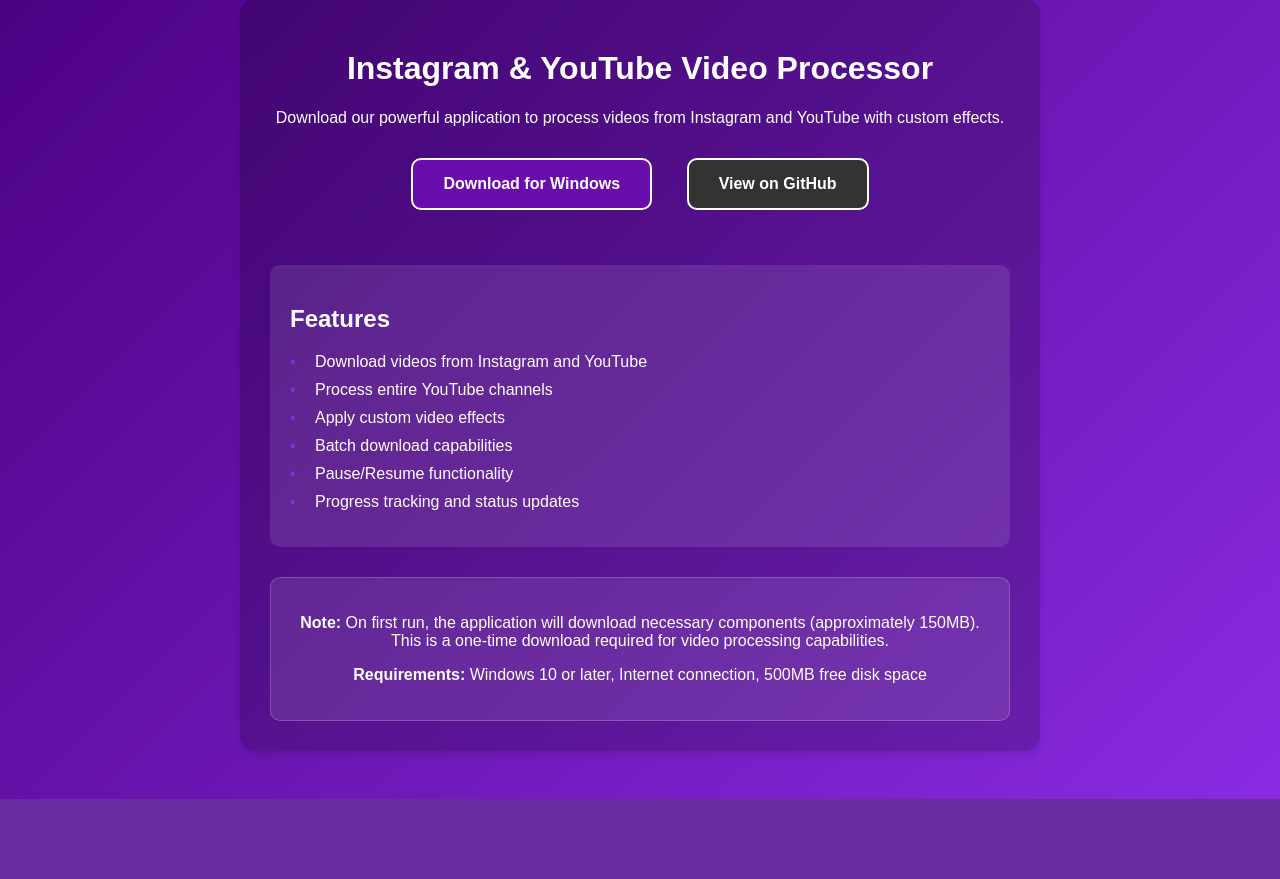
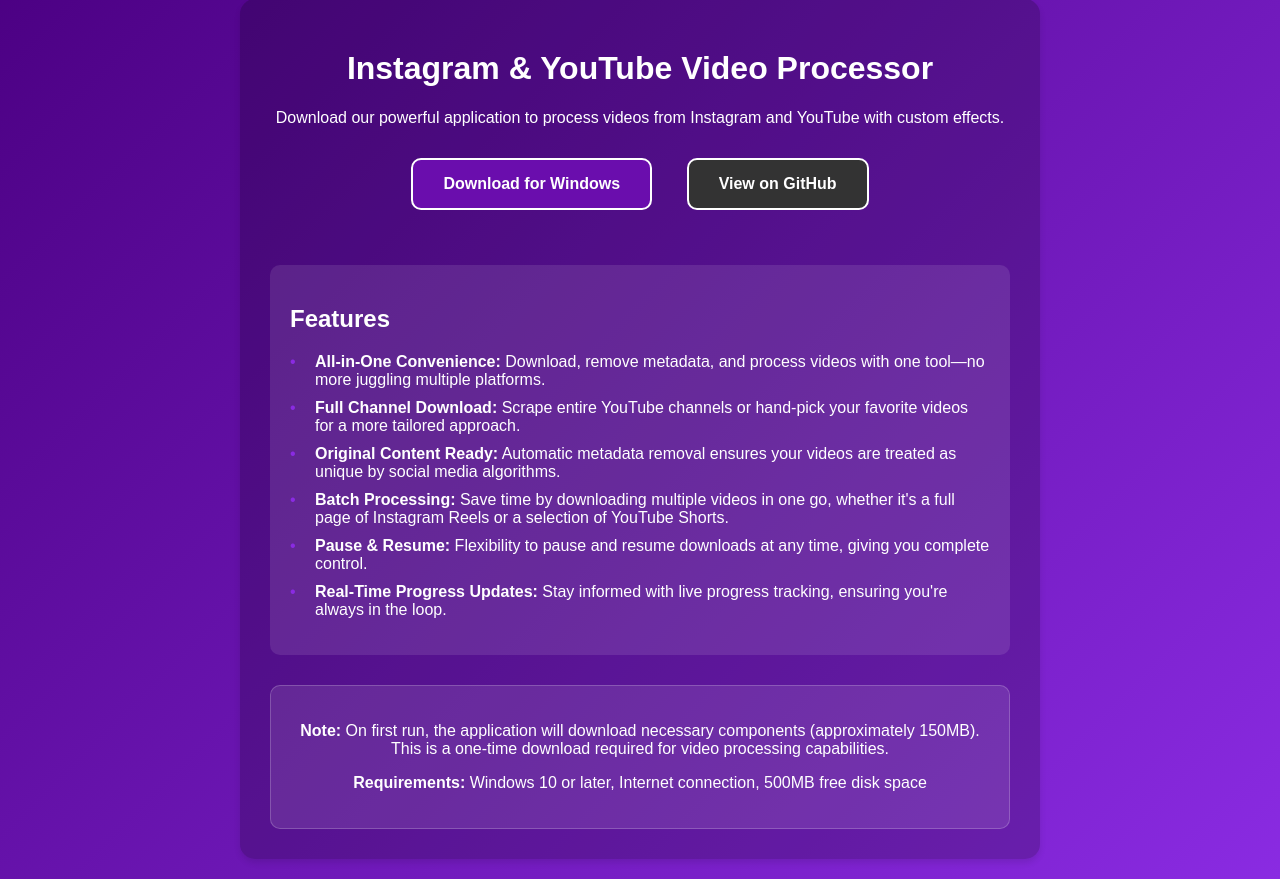
Before and after one commit to jakebg321/ScraperForIGandYOU, a Flask app: page / in a window 1280 px wide. Shown: the part 41-920 px from the top of the page. Before the commit the page ends 840 px from the top, so only its background shows below. Run offline with Flask 3, Linux system fonts and the light colour scheme.

Commit message:
change site

```diff
--- a/templates/index.html
+++ b/templates/index.html
@@ -89,12 +89,14 @@
         <div class="features">
             <h2>Features</h2>
             <ul>
-                <li>Download videos from Instagram and YouTube</li>
-                <li>Process entire YouTube channels</li>
-                <li>Apply custom video effects</li>
-                <li>Batch download capabilities</li>
-                <li>Pause/Resume functionality</li>
-                <li>Progress tracking and status updates</li>
+                <ul class="has-text-left">
+                    <li><strong>All-in-One Convenience:</strong> Download, remove metadata, and process videos with one tool—no more juggling multiple platforms.</li>
+                    <li><strong>Full Channel Download:</strong> Scrape entire YouTube channels or hand-pick your favorite videos for a more tailored approach.</li>
+                    <li><strong>Original Content Ready:</strong> Automatic metadata removal ensures your videos are treated as unique by social media algorithms.</li>
+                    <li><strong>Batch Processing:</strong> Save time by downloading multiple videos in one go, whether it's a full page of Instagram Reels or a selection of YouTube Shorts.</li>
+                    <li><strong>Pause & Resume:</strong> Flexibility to pause and resume downloads at any time, giving you complete control.</li>
+                    <li><strong>Real-Time Progress Updates:</strong> Stay informed with live progress tracking, ensuring you're always in the loop.</li>
+                </ul>
             </ul>
         </div>
 
```
